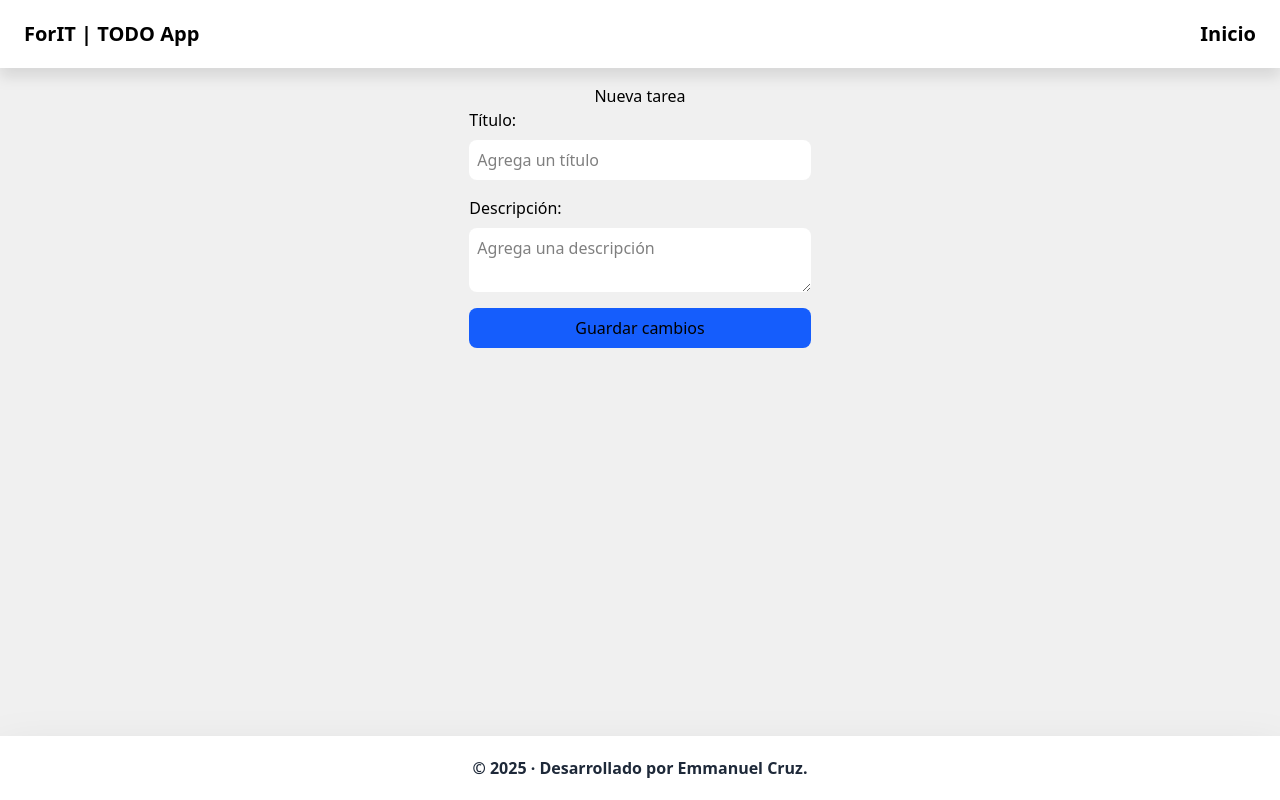
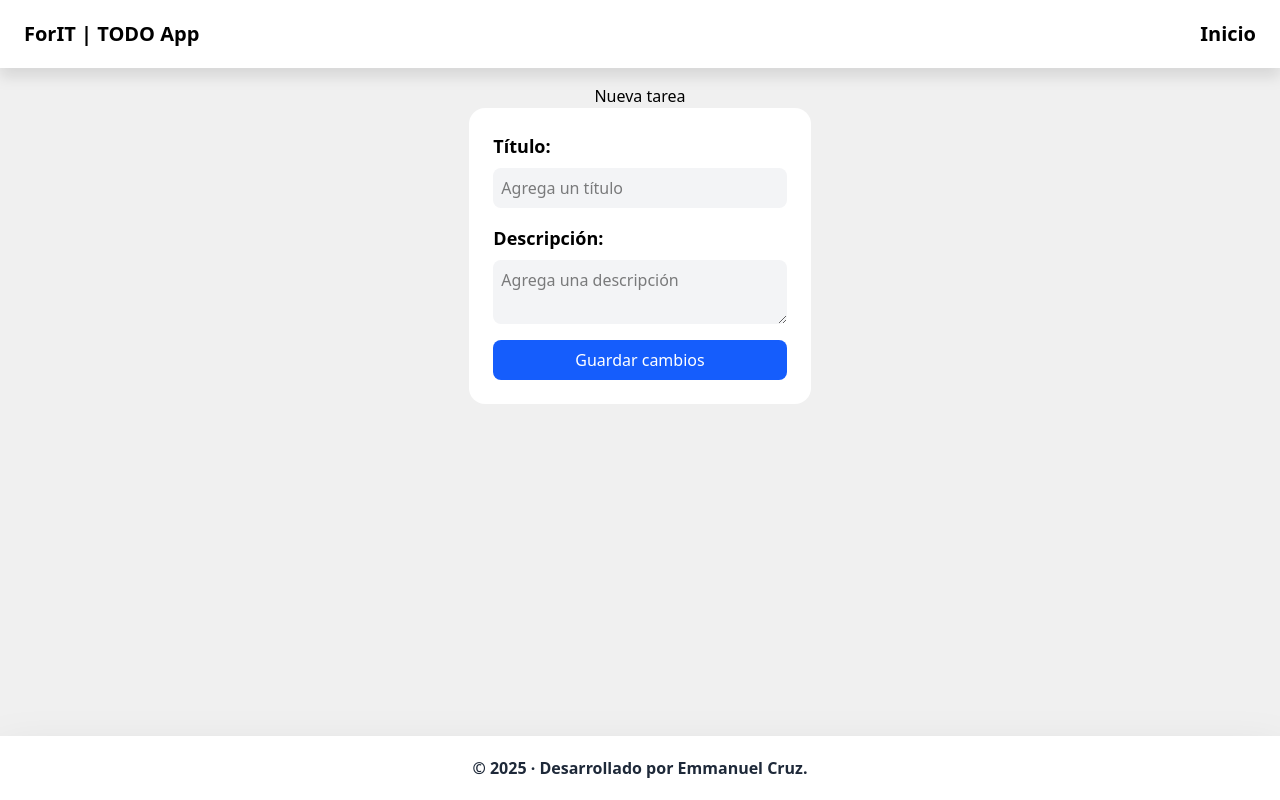
Before and after one commit to emmanuel-cruz-dev/todolist-app, a React (Vite) app in the folder frontend/: page /new in a window 1280 px wide. Built offline with nearby package versions, Linux system fonts and the light colour scheme; no server answers.

Commit message:
style: estilos en TaskForm y TaskPage

```diff
--- a/frontend/src/components/ui/TaskForm.tsx
+++ b/frontend/src/components/ui/TaskForm.tsx
@@ -13,29 +13,31 @@ function TaskForm({ task, onSave }: TaskFormProps) {
   };
 
   return (
-    <form className="flex flex-col gap-4 w-2/5" onSubmit={handleSubmit}>
+    <form
+      className="bg-white p-6 rounded-2xl flex flex-col gap-4 w-2/5 mb-4"
+      onSubmit={handleSubmit}
+    >
       <div className="flex flex-col">
-        <label>Título:</label>
+        <label className="font-semibold text-lg">Título:</label>
         <input
-          className="bg-white rounded-lg p-2 mt-2"
+          className="bg-gray-100 rounded-lg p-2 mt-2"
           value={title}
           onChange={(e) => setTitle(e.target.value)}
           placeholder="Agrega un título"
         />
       </div>
       <div className="flex flex-col">
-        <label>Descripción:</label>
+        <label className="font-semibold text-lg">Descripción:</label>
         <textarea
-          className="bg-white rounded-lg p-2 mt-2"
+          className="bg-gray-100 rounded-lg p-2 mt-2"
           value={description}
           onChange={(e) => setDescription(e.target.value)}
           placeholder="Agrega una descripción"
         />
       </div>
       {task && (
-        <div className="flex justify-between items-center">
-          <p>
-            Estado:{" "}
+        <div className="flex justify-between items-center my-3">
+          <p className="[&>span]:bg-gray-100 [&>span]:p-2 [&>span]:rounded-lg  [&>span]:font-medium">
             {task?.completed === false ? (
               <span>Incompleta</span>
             ) : (
@@ -56,7 +58,10 @@ function TaskForm({ task, onSave }: TaskFormProps) {
           </div>
         </div>
       )}
-      <button className="btn bg-blue-600 hover:bg-blue-800" type="submit">
+      <button
+        className="btn bg-blue-600 hover:bg-blue-800 text-white"
+        type="submit"
+      >
         Guardar cambios
       </button>
     </form>
--- a/frontend/src/routes/EditTaskPage.tsx
+++ b/frontend/src/routes/EditTaskPage.tsx
@@ -33,22 +33,10 @@ function EditTaskPage() {
   return (
     <main className="container">
       <article className="flex flex-col items-center py-4 w-full">
-        <header className="w-2/3 py-4">
+        <header className="py-4">
           <h1 className="text-3xl mb-4 font-semibold">Editar tarea</h1>
         </header>
         <TaskForm task={task} onSave={handleSave} />
-        {/* <article className="w-2/3">
-          <h3 className="text-xl mb-4">{task?.title}</h3>
-          <p>{task?.description}</p>
-          <p>
-            Estado:{" "}
-            {task?.completed === false ? (
-              <span>Incompleta</span>
-            ) : (
-              <span>Completa</span>
-            )}
-          </p>
-        </article> */}
       </article>
     </main>
   );
--- a/frontend/src/routes/TaskPage.tsx
+++ b/frontend/src/routes/TaskPage.tsx
@@ -20,16 +20,15 @@ function TaskPage() {
           <h1 className="text-3xl mb-4 font-semibold">Tarea individual</h1>
           <Link
             to={`/task-form/${task?.id}`}
-            className="btn bg-blue-600 hover:bg-blue-800"
+            className="btn bg-blue-600 hover:bg-blue-800 text-white"
           >
             Editar tarea
           </Link>
         </header>
-        <article className="w-full">
-          <h3 className="text-xl mb-4">{task?.title}</h3>
-          <p className="mb-2">{task?.description}</p>
-          <p className="[&>span]:font-medium">
-            Estado:{" "}
+        <article className="w-full bg-white py-4 px-6 rounded-2xl shadow-2xl">
+          <h3 className="text-2xl mb-4 font-semibold">{task?.title}</h3>
+          <p className="mb-6">{task?.description}</p>
+          <p className="mb-2 [&>span]:bg-gray-200 [&>span]:p-2 [&>span]:rounded-lg  [&>span]:font-medium">
             {task?.completed === false ? (
               <span>Incompleta</span>
             ) : (
```
